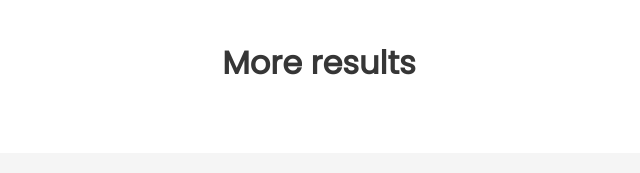
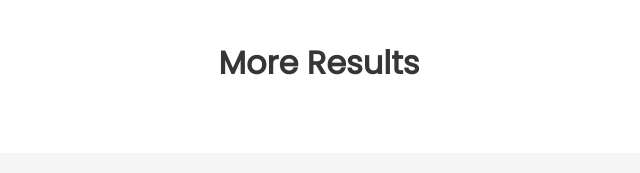
Before and after one commit to rp1m/rp1m.github.io, a plain HTML site: page index.html in a window 1280 px wide. Shown: the part 4734-4907 px from the top of the page, 321-961 px from the left. Drawn offline with nearby package versions, Linux system fonts and the light colour scheme; some icons are missing; a web font is replaced by a local one.

Commit message:
Update index.html

```diff
--- a/index.html
+++ b/index.html
@@ -353,7 +353,7 @@
             <!-- Exp. -->
             <div class="columns is-centered has-text-centered">
             <div class="column">
-                <h2 class="title is-3">More results</h2>
+                <h2 class="title is-3">More Results</h2>
                 <div class="content has-text-justified">
                 </div>
             </div>
```
